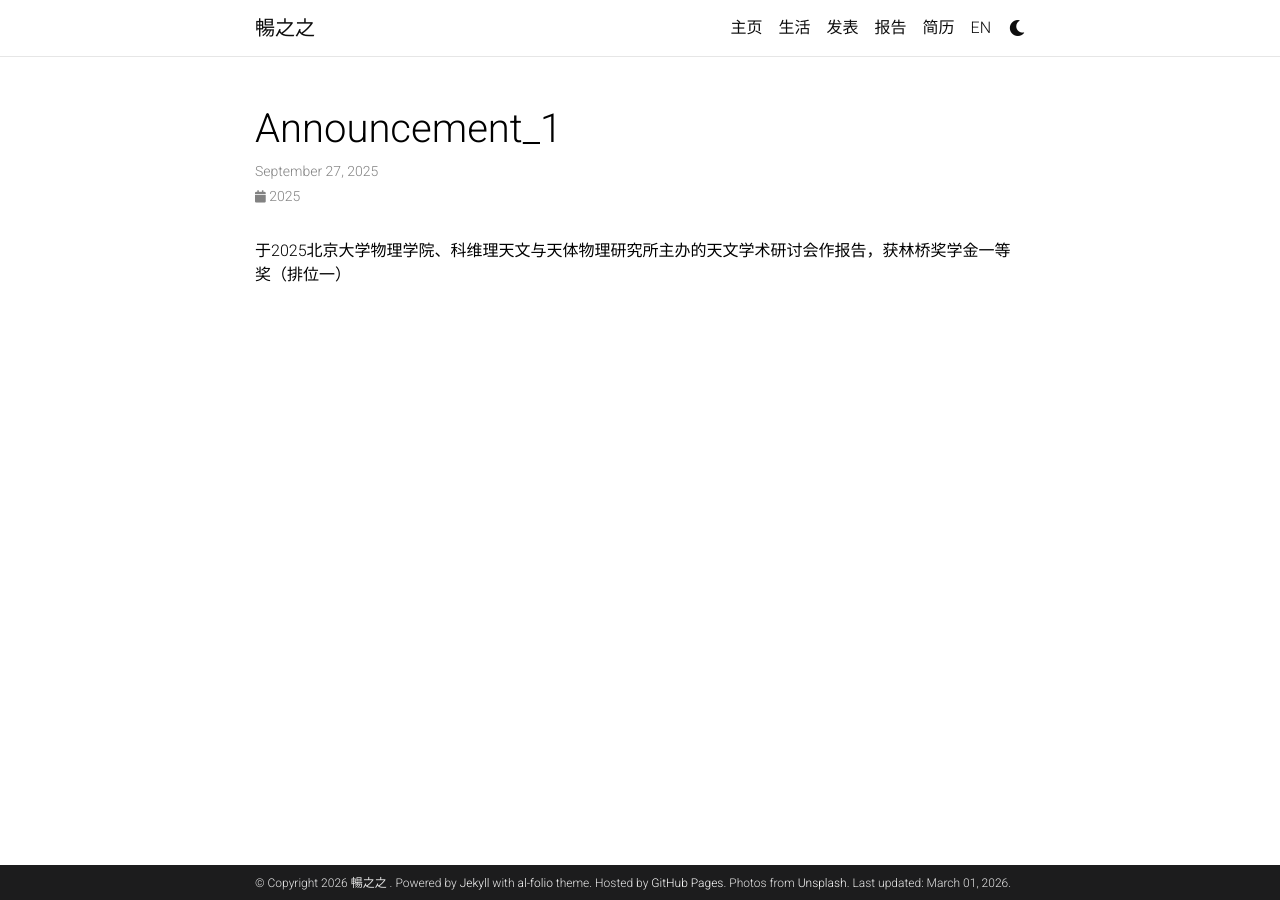
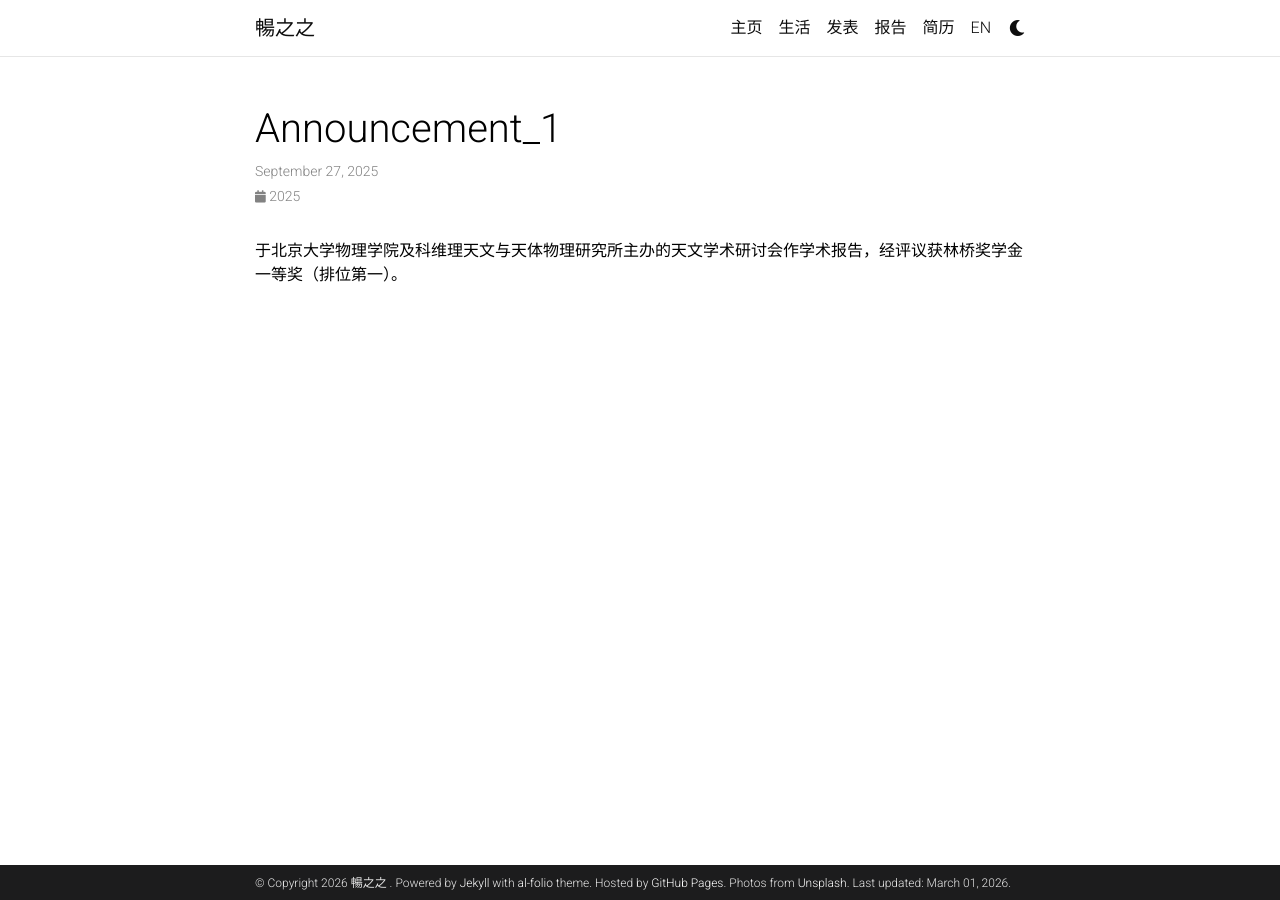
Before and after one commit to czz-naoc/czz-naoc.github.io, a Jekyll site: the page built from _news/announcement_1.md, in a window 1280 px wide. Built offline with Jekyll 4.4.1, drawn with Linux system fonts in a browser that asks for light colours; comment, search, counter and statistics services are not loaded; a style sheet for code colours, icons or effects is not loaded.

Commit message:
Update announcement_1.md

```diff
--- a/_news/announcement_1.md
+++ b/_news/announcement_1.md
@@ -5,4 +5,4 @@ inline: true
 related_posts: false
 ---
 
-于2025北京大学物理学院、科维理天文与天体物理研究所主办的天文学术研讨会作报告，获林桥奖学金一等奖（排位一）
+于北京大学物理学院及科维理天文与天体物理研究所主办的天文学术研讨会作学术报告，经评议获林桥奖学金一等奖（排位第一）。
```
